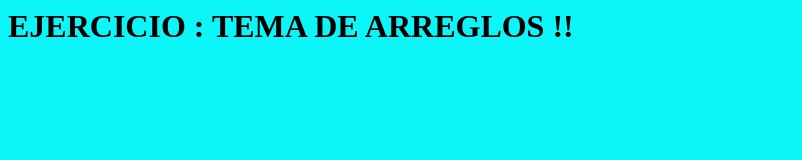
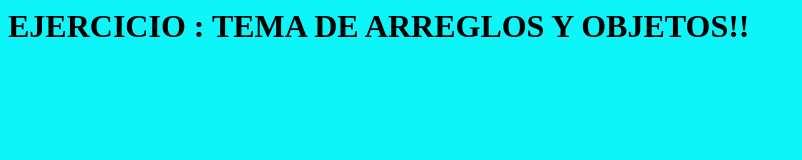
Before and after one commit to yudithchuctaya/Ejercicios-de-Objetos, a plain HTML site: page index.html in a window 1280 px wide. Shown: the whole page, without its empty margins (0-802 px from the left). Drawn offline with Linux system fonts and the light colour scheme.

Commit message:
Mis Ejercicios de Arreglos y Objetos

```diff
--- a/index.html
+++ b/index.html
@@ -8,7 +8,7 @@
 </body>
 
 <div class="container">
-    <h1> EJERCICIO  : TEMA DE ARREGLOS !!</h1>
+    <h1> EJERCICIO  : TEMA DE ARREGLOS Y OBJETOS!!</h1>
     <p></p>
   </br>
 
--- a/index.js
+++ b/index.js
@@ -1,5 +1,6 @@
 
 // EJERCICIOS DE ARREGLOS
+
  //ejercicio 1
 
      var array = [4 , 4, 5, 12];
@@ -90,8 +91,11 @@ aleatorio.forEach(function multiplos(valor, index, aleatorio) {
   }
 })
     document.write(res);
+
      //EJERCICIOS DE OBJETOS
+
      //ejercicio 1
+
      var _resultado = new rectangulo(40 , 12);
 
 function rectangulo  ( base , altura){
```
Lines whose indentation alone changed are shown as unchanged.
